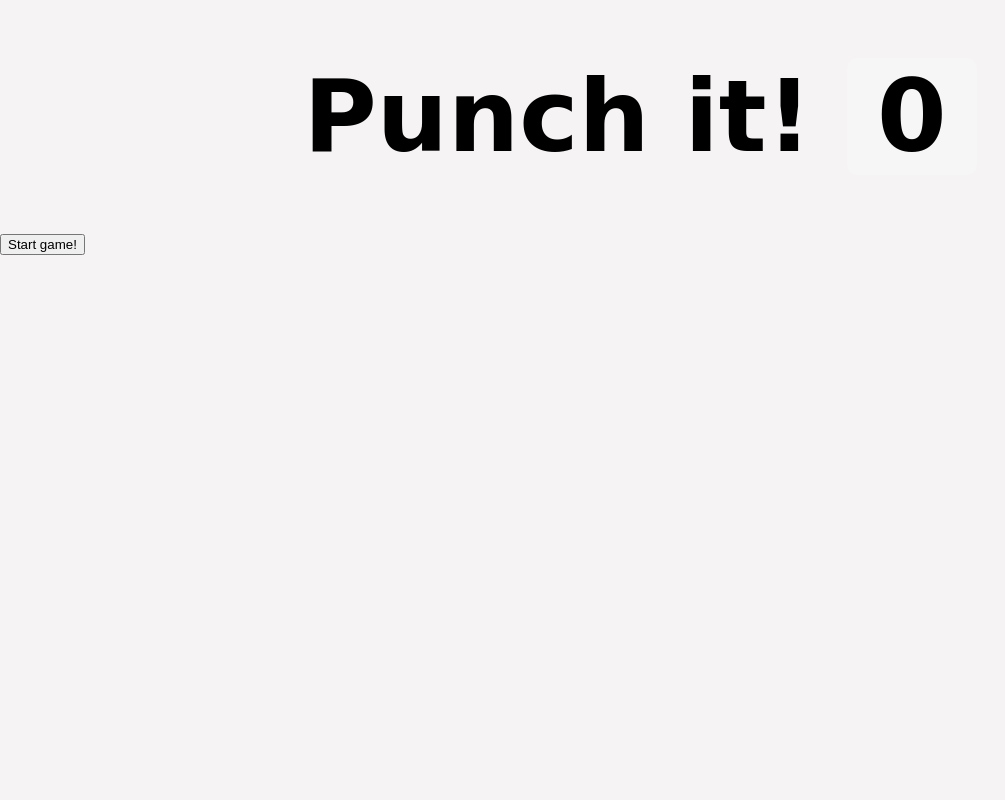
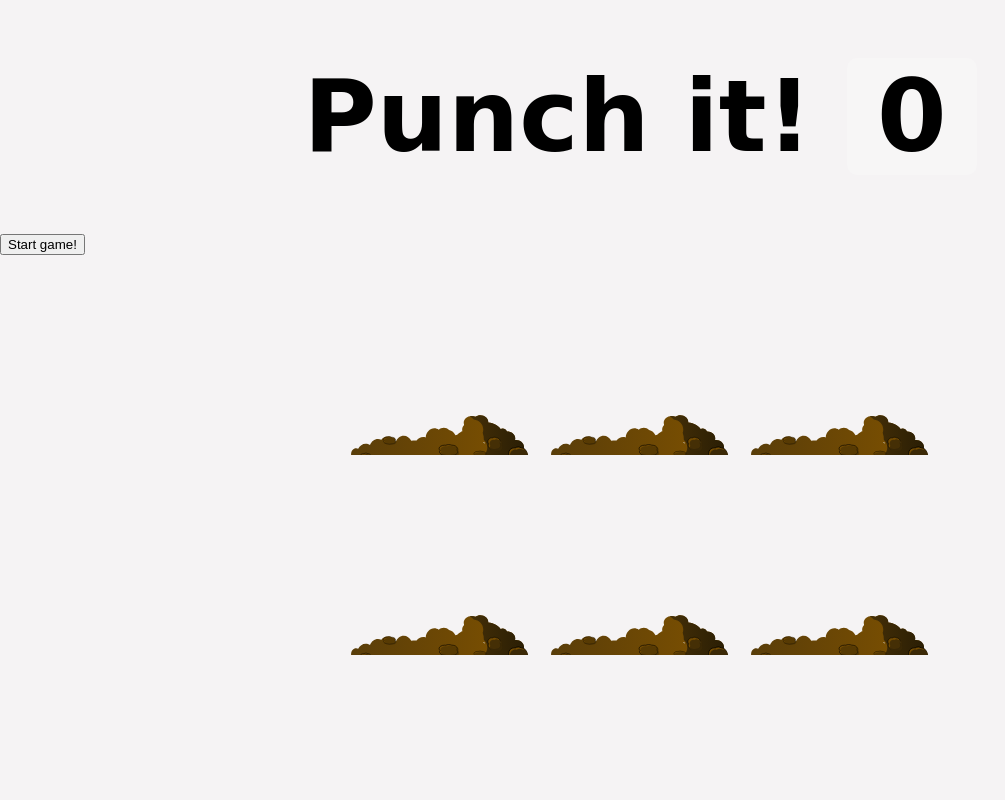
Before and after one commit to TeppeiTeranishi/JavaScript-Game, a plain HTML site: page index.html in a window 1280 px wide. Shown: the whole page, without its empty margins (0-1005 px from the left). Drawn offline with Linux system fonts and the light colour scheme; a web font is replaced by a local one.

Commit message:
added some change in css

```diff
--- a/css/style.css
+++ b/css/style.css
@@ -44,7 +44,7 @@ h1{
 
 .hole::after{
     display: block;
-    background: url(dirt.svg) bottom center no-repeat;
+    background: url(../svg/dirt.svg) bottom center no-repeat;
     background-size: contain;
     content: '';
     width: 100%;
@@ -55,7 +55,7 @@ h1{
 }
 
 .mole{
-    background: url('mole.svg') bottom center no-repeat;
+    background: url('../svg/mole.svg') bottom center no-repeat;
     background-size: 60%;
     position: absolute;
     top: 100%;
```
